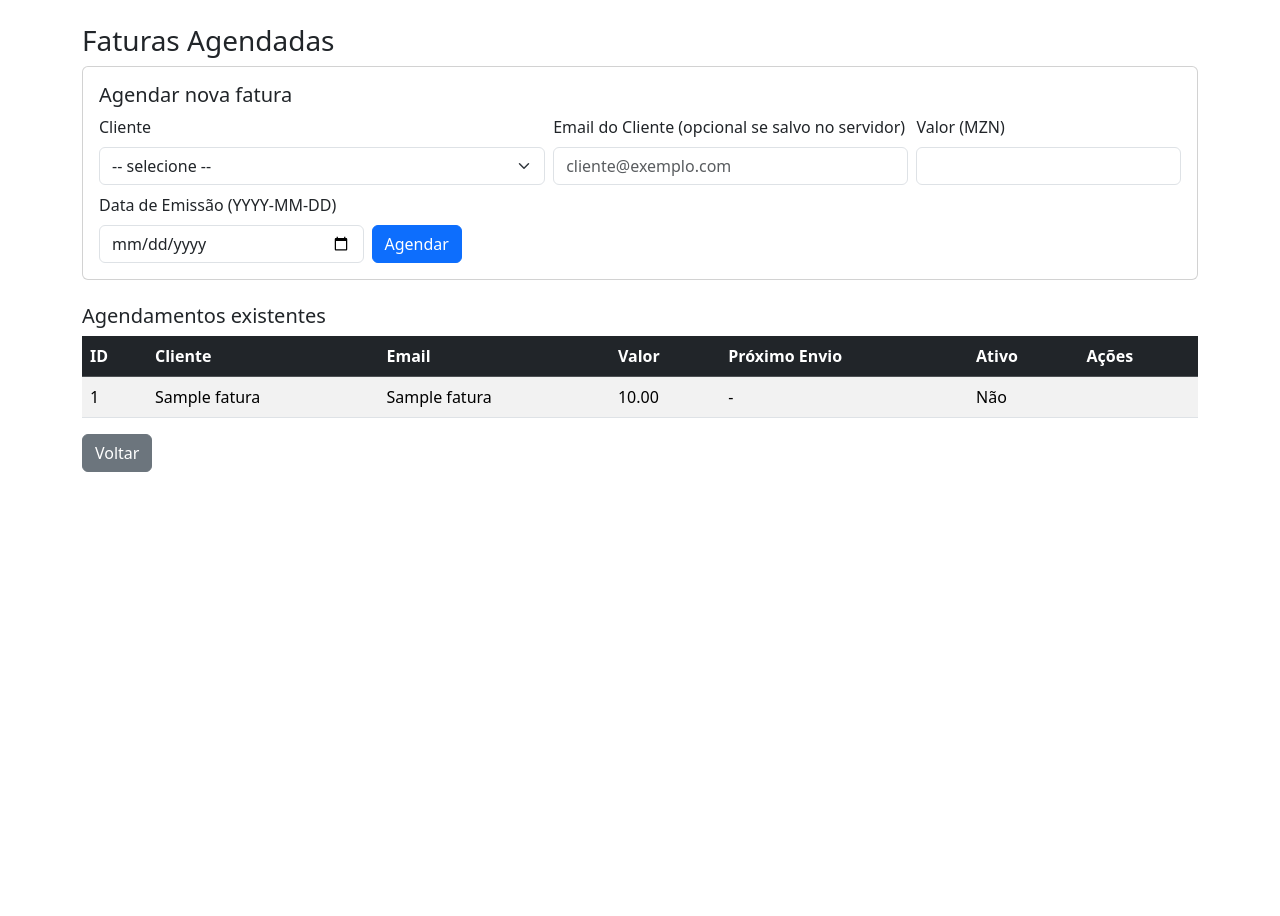
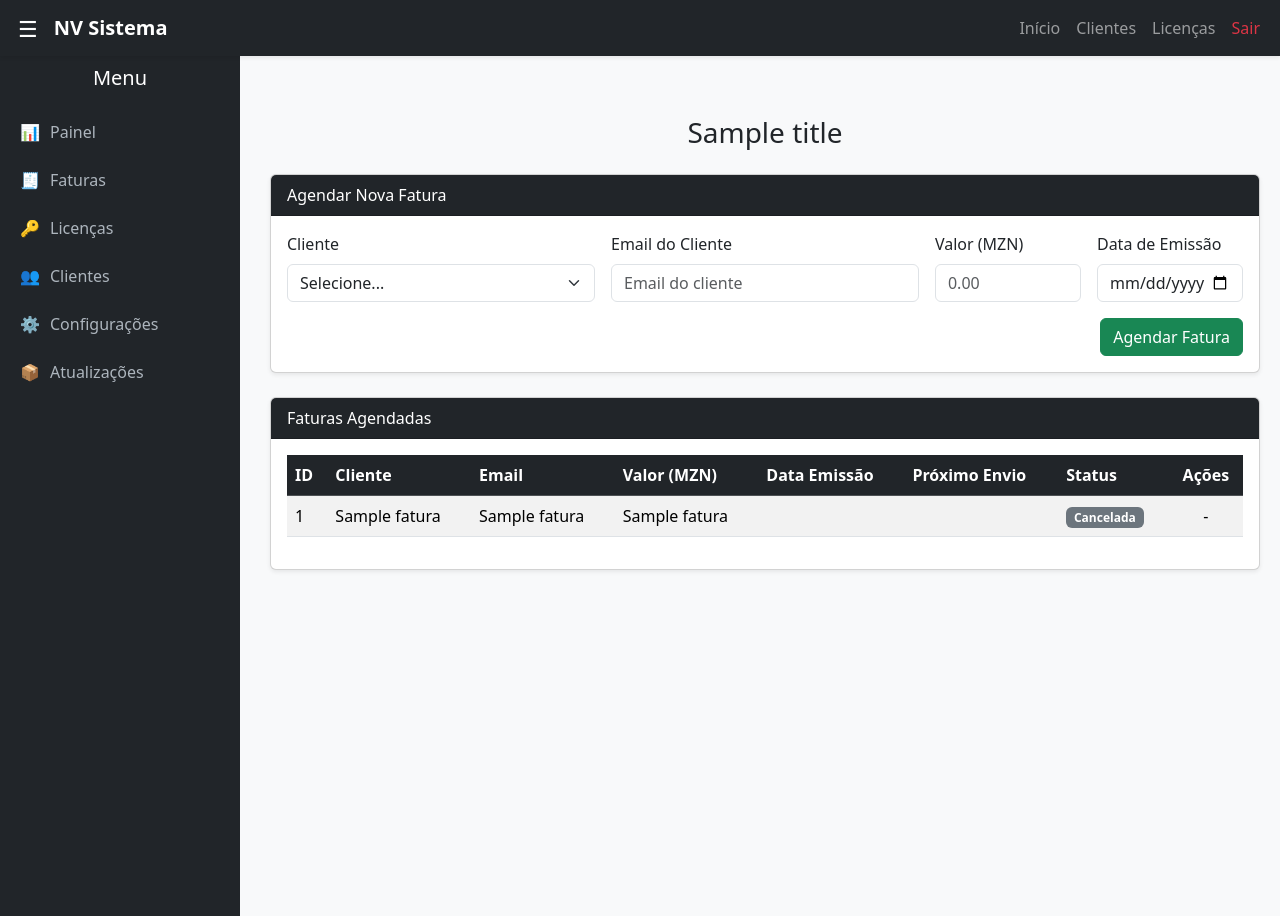
Before and after one commit to servidor879909499/servidor_licencas, a Flask app: template templates/faturas.html in a window 1280 px wide. Run offline with Flask 3, Linux system fonts and the light colour scheme; the template is opened without the code that fills it: most values are stand-ins (such as "Sample title", 1, 10 or a date in 2020); some libraries are stand-ins or nearby versions.

Commit message:
Update faturas.html

```diff
--- a/templates/faturas.html
+++ b/templates/faturas.html
@@ -1,14 +1,61 @@
 <!DOCTYPE html>
 <html lang="pt">
 <head>
-  <meta charset="utf-8">
-  <title>Faturas - NV Sistema</title>
+<meta charset="UTF-8">
+<title>{{ title }}</title>
 <link href="https://cdn.jsdelivr.net/npm/bootstrap@5.3.2/dist/css/bootstrap.min.css" rel="stylesheet">
+<style>
+body { background-color: #f8f9fa; overflow-x: hidden; }
+.sidebar { position: fixed; top: 56px; left: 0; height: 100%; width: 240px; background-color: #212529; color: white; transition: all 0.3s ease; overflow-y: auto; z-index: 1000; }
+.sidebar.collapsed { width: 70px; }
+.sidebar a { color: #adb5bd; display: block; padding: 12px 20px; text-decoration: none; white-space: nowrap; transition: 0.3s; }
+.sidebar a:hover, .sidebar a.active { background-color: #495057; color: #fff; }
+.sidebar h5 { text-align: center; padding: 10px; }
+.sidebar .icon { margin-right: 10px; }
+.sidebar.collapsed .text { display: none; }
+.content { margin-left: 250px; padding: 100px 20px 20px 20px; transition: all 0.3s ease; }
+.content.expanded { margin-left: 80px; }
+.toggle-btn { background: none; border: none; color: white; font-size: 22px; cursor: pointer; margin-right: 10px; }
+.table th, .table td { vertical-align: middle; }
+</style>
 </head>
 <body>
-<div class="container py-4">
-  <h3>Faturas Agendadas</h3>
 
+<!-- Navbar -->
+<nav class="navbar navbar-expand-lg navbar-dark bg-dark fixed-top shadow-sm">
+<div class="container-fluid">
+<button class="toggle-btn" id="toggleSidebar">☰</button>
+<a class="navbar-brand fw-bold" href="{{ url_for('painel') }}">NV Sistema</a>
+<button class="navbar-toggler" type="button" data-bs-toggle="collapse" data-bs-target="#navbarNav">
+<span class="navbar-toggler-icon"></span>
+</button>
+<div class="collapse navbar-collapse" id="navbarNav">
+<ul class="navbar-nav ms-auto">
+<li class="nav-item"><a class="nav-link {% if request.path == '/painel' %}active{% endif %}" href="{{ url_for('painel') }}">Início</a></li>
+<li class="nav-item"><a class="nav-link {% if request.path == '/clientes' %}active{% endif %}" href="{{ url_for('clientes') }}">Clientes</a></li>
+<li class="nav-item"><a class="nav-link {% if request.path == '/licencas' %}active{% endif %}" href="{{ url_for('licencas') }}">Licenças</a></li>
+<li class="nav-item"><a class="nav-link text-danger" href="{{ url_for('logout') }}">Sair</a></li>
+</ul>
+</div>
+</div>
+</nav>
+
+<!-- Sidebar -->
+<div class="sidebar" id="sidebar">
+<h5>Menu</h5>
+<a href="{{ url_for('painel') }}" class="{% if request.path == '/painel' %}active{% endif %}"><span class="icon">📊</span><span class="text">Painel</span></a>
+<a href="{{ url_for('faturas') }}" class="{% if request.path == '/faturas' %}active{% endif %}"><span class="icon">🧾</span><span class="text">Faturas</span></a>
+<a href="{{ url_for('licencas') }}" class="{% if request.path == '/licencas' %}active{% endif %}"><span class="icon">🔑</span><span class="text">Licenças</span></a>
+<a href="{{ url_for('clientes') }}" class="{% if request.path == '/clientes' %}active{% endif %}"><span class="icon">👥</span><span class="text">Clientes</span></a>
+<a href="{{ url_for('configuracoes') }}" class="{% if request.path == '/configuracoes' %}active{% endif %}"><span class="icon">⚙️</span><span class="text">Configurações</span></a>
+<a href="{{ url_for('atualizacoes') }}" class="{% if request.path == '/atualizacoes' %}active{% endif %}"><span class="icon">📦</span><span class="text">Atualizações</span></a>
+</div>
+
+<!-- Conteúdo principal -->
+<div class="content" id="content">
+<h3 class="text-center mb-4 mt-3">{{ title or 'Faturas' }}</h3>
+
+<!-- Flash messages -->
 {% with messages = get_flashed_messages(with_categories=true) %}
   {% if messages %}
     {% for category, message in messages %}
@@ -20,49 +67,54 @@
   {% endif %}
 {% endwith %}
 
-  <div class="card mb-4">
+<!-- Formulário de agendamento -->
+<div class="card mb-4 shadow-sm">
+  <div class="card-header bg-dark text-white">Agendar Nova Fatura</div>
   <div class="card-body">
-      <h5>Agendar nova fatura</h5>
-      <form method="POST" action="{{ url_for('agendar_fatura') }}" class="row g-2 align-items-end">
-        <div class="col-md-5">
-          <label class="form-label">Cliente</label>
-          <select name="cliente_id" class="form-select">
-            <option value="">-- selecione --</option>
+    <form action="{{ url_for('agendar_fatura') }}" method="POST" class="row g-3">
+      <div class="col-md-4">
+        <label for="cliente_id" class="form-label">Cliente</label>
+        <select id="cliente_id" name="cliente_id" class="form-select" required>
+          <option value="">Selecione...</option>
           {% for c in clientes %}
-              <option value="{{ c[0] }}">{{ c[1] }} {% if c[2] %} ({{ c[2] }}){% endif %}</option>
+            <option value="{{ c[0] }}" data-email="{{ c[2] }}">{{ c[1] }}</option>
           {% endfor %}
         </select>
       </div>
       <div class="col-md-4">
-          <label class="form-label">Email do Cliente (opcional se salvo no servidor)</label>
-          <input name="email_cliente" class="form-control" placeholder="cliente@exemplo.com">
+        <label for="email_cliente" class="form-label">Email do Cliente</label>
+        <input type="email" id="email_cliente" name="email_cliente" class="form-control" placeholder="Email do cliente">
       </div>
-        <div class="col-md-3">
-          <label class="form-label">Valor (MZN)</label>
-          <input name="valor" class="form-control" type="number" step="0.01" required>
+      <div class="col-md-2">
+        <label for="valor" class="form-label">Valor (MZN)</label>
+        <input type="number" step="0.01" id="valor" name="valor" class="form-control" placeholder="0.00" required>
       </div>
-        <div class="col-md-3">
-          <label class="form-label">Data de Emissão (YYYY-MM-DD)</label>
-          <input name="dia_emissao" class="form-control" type="date" required>
+      <div class="col-md-2">
+        <label for="dia_emissao" class="form-label">Data de Emissão</label>
+        <input type="date" id="dia_emissao" name="dia_emissao" class="form-control" required>
       </div>
-        <div class="col-md-3">
-          <button class="btn btn-primary">Agendar</button>
+      <div class="col-12 text-end mt-3">
+        <button type="submit" class="btn btn-success">Agendar Fatura</button>
       </div>
     </form>
   </div>
 </div>
 
-  <h5>Agendamentos existentes</h5>
-  <table class="table table-striped">
+<!-- Tabela de faturas agendadas -->
+<div class="card shadow-sm">
+  <div class="card-header bg-dark text-white">Faturas Agendadas</div>
+  <div class="card-body">
+    <table class="table table-striped table-hover align-middle">
       <thead class="table-dark">
         <tr>
           <th>ID</th>
           <th>Cliente</th>
           <th>Email</th>
-        <th>Valor</th>
+          <th>Valor (MZN)</th>
+          <th>Data Emissão</th>
           <th>Próximo Envio</th>
-        <th>Ativo</th>
-        <th>Ações</th>
+          <th>Status</th>
+          <th class="text-center">Ações</th>
         </tr>
       </thead>
       <tbody>
@@ -71,27 +123,55 @@
           <td>{{ f[0] }}</td>
           <td>{{ f[2] }}</td>
           <td>{{ f[3] }}</td>
-          <td>{{ "%.2f"|format(f[4]) }}</td>
-          <td>{{ f[6].strftime("%Y-%m-%d %H:%M:%S") if f[6] else "-" }}</td>
-          <td>{{ "Sim" if f[7] else "Não" }}</td>
-          <td>
+          <td>{{ f[4] }}</td>
+          <td>{{ f[5].strftime("%Y-%m-%d") if f[5] else "" }}</td>
+          <td>{{ f[6].strftime("%Y-%m-%d %H:%M") if f[6] else "" }}</td>
+          <td>{% if f[7] %}<span class="badge bg-success">Ativa</span>{% else %}<span class="badge bg-secondary">Cancelada</span>{% endif %}</td>
+          <td class="text-center">
             {% if f[7] %}
-            <form method="POST" action="{{ url_for('cancelar_fatura', fatura_id=f[0]) }}" style="display:inline;"
-                  onsubmit="return confirm('Cancelar este agendamento?');">
+            <form action="{{ url_for('cancelar_fatura', fatura_id=f[0]) }}" method="POST" onsubmit="return confirm('Deseja cancelar esta fatura?');">
               <button class="btn btn-sm btn-danger">Cancelar</button>
             </form>
+            {% else %}
+              -
             {% endif %}
           </td>
         </tr>
-      {% else %}
-        <tr><td colspan="7" class="text-center">Nenhuma fatura agendada.</td></tr>
         {% endfor %}
       </tbody>
     </table>
+  </div>
+</div>
 
-  <a class="btn btn-secondary" href="{{ url_for('painel') }}">Voltar</a>
 </div>
 
 <script src="https://cdn.jsdelivr.net/npm/bootstrap@5.3.2/dist/js/bootstrap.bundle.min.js"></script>
+<script>
+// Toggle sidebar
+const toggleBtn = document.getElementById("toggleSidebar");
+const sidebar = document.getElementById("sidebar");
+const content = document.getElementById("content");
+
+if(localStorage.getItem("sidebarCollapsed") === "true") {
+    sidebar.classList.add("collapsed");
+    content.classList.add("expanded");
+}
+
+toggleBtn.addEventListener("click", () => {
+    sidebar.classList.toggle("collapsed");
+    content.classList.toggle("expanded");
+    localStorage.setItem("sidebarCollapsed", sidebar.classList.contains("collapsed"));
+});
+
+// Auto preencher email ao selecionar cliente
+const clienteSelect = document.getElementById("cliente_id");
+const emailInput = document.getElementById("email_cliente");
+
+clienteSelect.addEventListener("change", function() {
+    const selected = clienteSelect.selectedOptions[0];
+    emailInput.value = selected.dataset.email || "";
+});
+</script>
+
 </body>
 </html>
```
Lines whose indentation alone changed are shown as unchanged.
